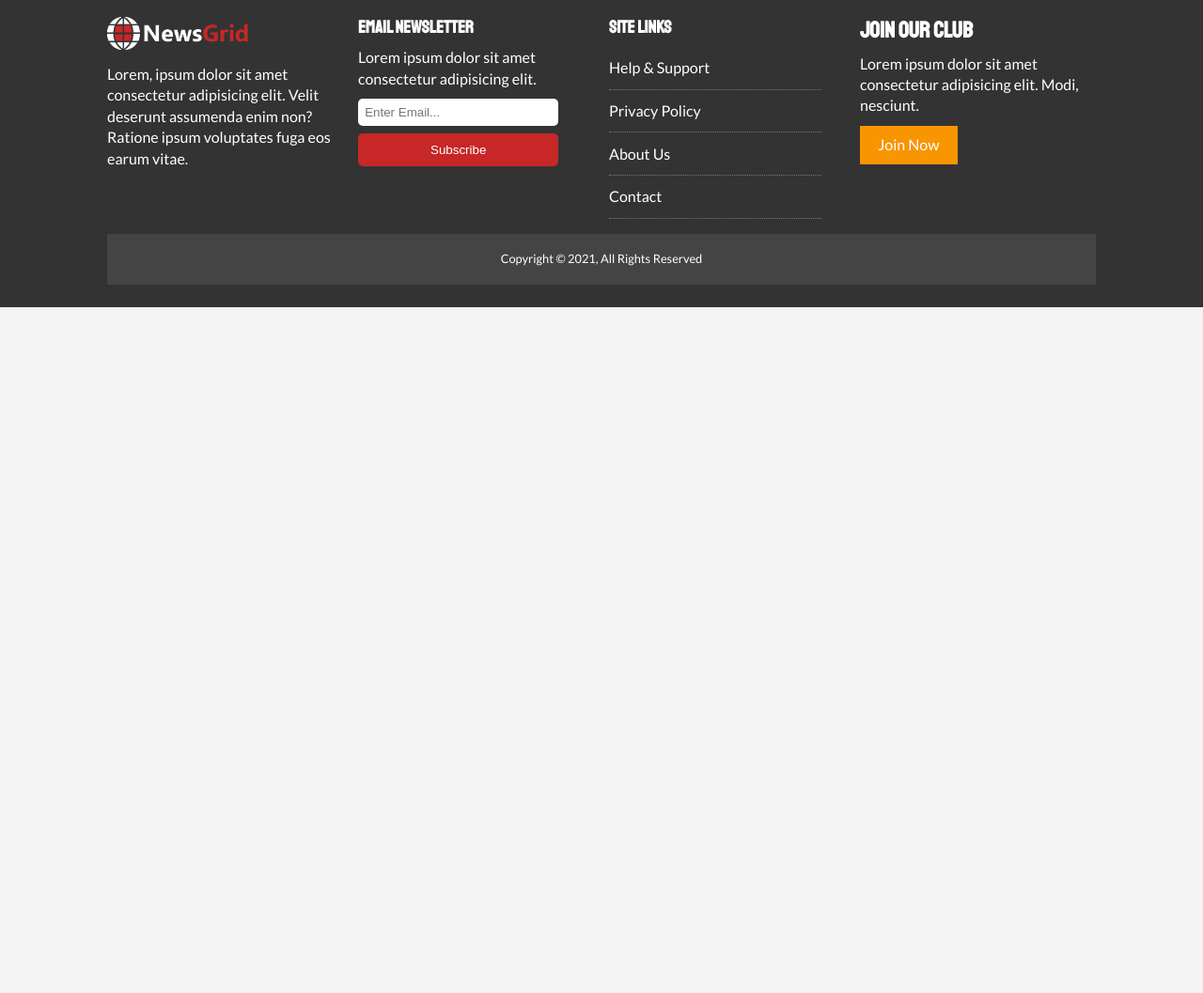
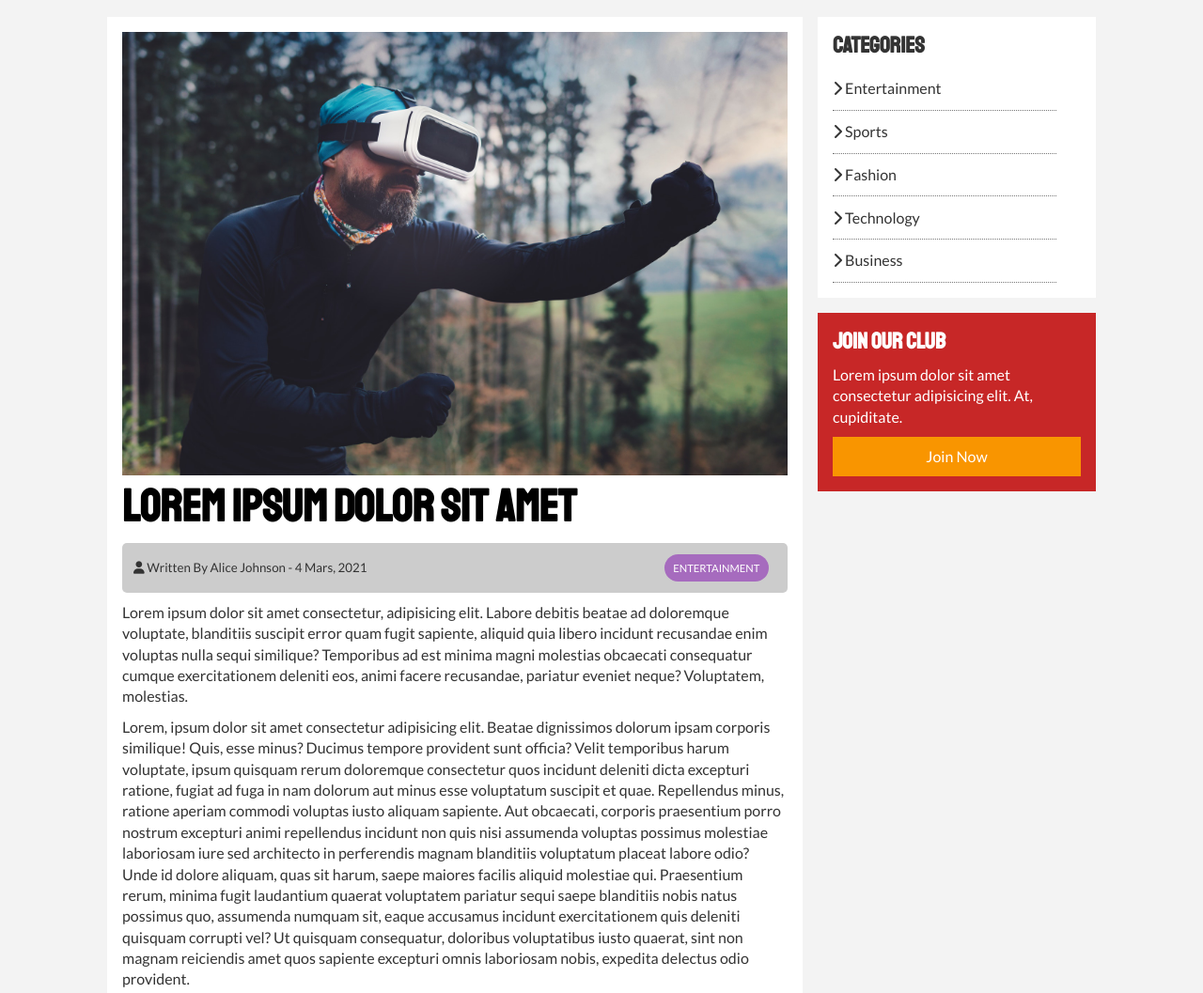
Before and after one commit to Oussama-Moussaoui/News-Website-With-Grid, a plain HTML site: page article.html in a window 1280 px wide. Shown: the part 80-1137 px from the top of the page at 94% size. Before the commit the page ends 800 px from the top, so only its background shows below. Drawn offline with Linux system fonts and the light colour scheme.

Commit message:
Added Styling for the article page

```diff
--- a/article.html
+++ b/article.html
@@ -40,6 +40,80 @@
         </div>
     </nav>
 
+    <!-- Article Content -->
+    <section id="article" class="py2">
+        <div class="container page-container">
+            <article class="card">
+                <img src="img/articles/ent1.jpg" alt="">
+                <h1 class="l-heading">Lorem ipsum dolor sit amet</h1>
+                <div class="meta">
+                    <small>
+                        <i class="fas fa-user"></i> Written By Alice Johnson - 4 Mars, 2021
+                    </small>
+                    <span class="category ctg-ent"></span>
+                </div>
+                <p>Lorem ipsum dolor sit amet consectetur, adipisicing elit. Labore debitis beatae ad doloremque
+                    voluptate, blanditiis suscipit error quam fugit sapiente, aliquid quia libero incidunt recusandae
+                    enim voluptas nulla sequi similique? Temporibus ad est minima magni molestias obcaecati consequatur
+                    cumque exercitationem deleniti eos, animi facere recusandae, pariatur eveniet neque? Voluptatem,
+                    molestias.</p>
+                <p>Lorem, ipsum dolor sit amet consectetur adipisicing elit. Beatae dignissimos dolorum ipsam corporis
+                    similique! Quis, esse minus? Ducimus tempore provident sunt officia? Velit temporibus harum
+                    voluptate, ipsum quisquam rerum doloremque consectetur quos incidunt deleniti dicta excepturi
+                    ratione, fugiat ad fuga in nam dolorum aut minus esse voluptatum suscipit et quae. Repellendus
+                    minus, ratione aperiam commodi voluptas iusto aliquam sapiente. Aut obcaecati, corporis praesentium
+                    porro nostrum excepturi animi repellendus incidunt non quis nisi assumenda voluptas possimus
+                    molestiae laboriosam iure sed architecto in perferendis magnam blanditiis voluptatum placeat labore
+                    odio? Unde id dolore aliquam, quas sit harum, saepe maiores facilis aliquid molestiae qui.
+                    Praesentium rerum, minima fugit laudantium quaerat voluptatem pariatur sequi saepe blanditiis nobis
+                    natus possimus quo, assumenda numquam sit, eaque accusamus incidunt exercitationem quis deleniti
+                    quisquam corrupti vel? Ut quisquam consequatur, doloribus voluptatibus iusto quaerat, sint non
+                    magnam reiciendis amet quos sapiente excepturi omnis laboriosam nobis, expedita delectus odio
+                    provident.</p>
+            </article>
+            <aside id="categories" class="card">
+                <h2>Categories</h2>
+                <ul class="list">
+                    <li>
+                        <a href="">
+                            <i class="fas fa-chevron-right"></i>
+                            Entertainment
+                        </a>
+                    </li>
+                    <li>
+                        <a href="">
+                            <i class="fas fa-chevron-right"></i>
+                            Sports
+                        </a>
+                    </li>
+                    <li>
+                        <a href="">
+                            <i class="fas fa-chevron-right"></i>
+                            Fashion
+                        </a>
+                    </li>
+                    <li>
+                        <a href="">
+                            <i class="fas fa-chevron-right"></i>
+                            Technology
+                        </a>
+                    </li>
+                    <li>
+                        <a href="">
+                            <i class="fas fa-chevron-right"></i>
+                            Business
+                        </a>
+                    </li>
+                </ul>
+            </aside>
+            <aside class="card bg-prim">
+                <h2>Join Our Club</h2>
+                <p>Lorem ipsum dolor sit amet consectetur adipisicing elit. At, cupiditate.</p>
+                <a href="#" class="btn btn-snd btn-block">Join Now</a>
+            </aside>
+        </div>
+    </section>
+
     <!-- Main Footer-->
     <footer id="main-footer" class="bg-dark py2">
         <div class="container footer-content">
--- a/css/style.css
+++ b/css/style.css
@@ -65,11 +65,12 @@ img {
 }
 
 .page-container > *:first-child {
-    grid-row: 1 / span 3;
+    grid-row: 1 / span 4;
 }
 
 .l-heading {
-    font-size: 4rem;
+    font-size: 3rem;
+    color: #000;
 }
 
 .card {
@@ -261,6 +262,20 @@ img {
     grid-column: 2 / span 2;
 }
 
+/* Articles */
+#article .meta {
+    display: flex;
+    justify-content: space-between;
+    background: #ccc;
+    padding: 0.75rem;
+    align-items: center;
+    border-radius: 5px;
+}
+
+#article .meta .category {
+    margin: auto 0.5rem;
+}
+
 /* Main Footer */
 #main-footer img {
     width: 150px;
```
Also changed, not shown: index.html (+1 -1 lines).
